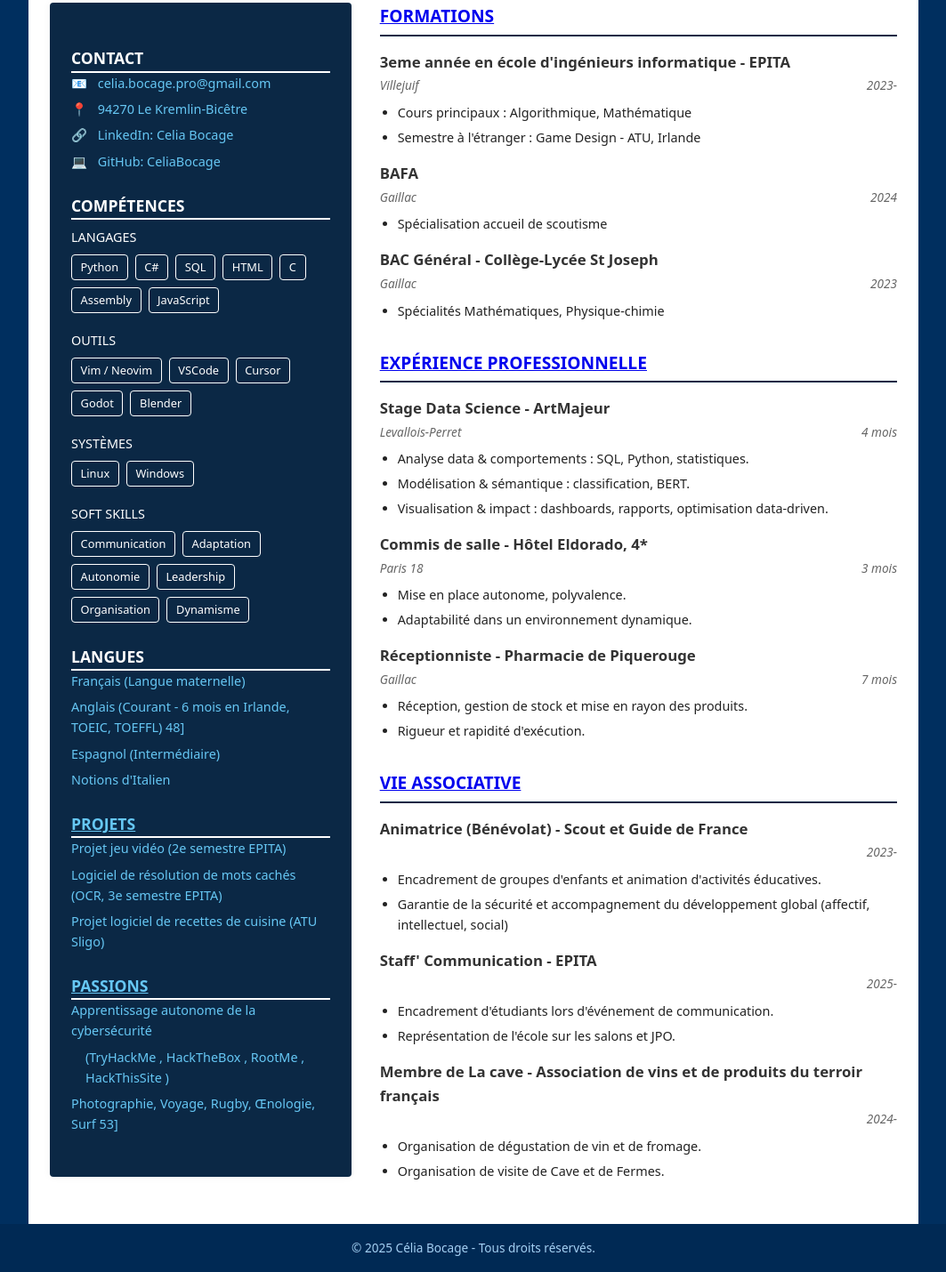
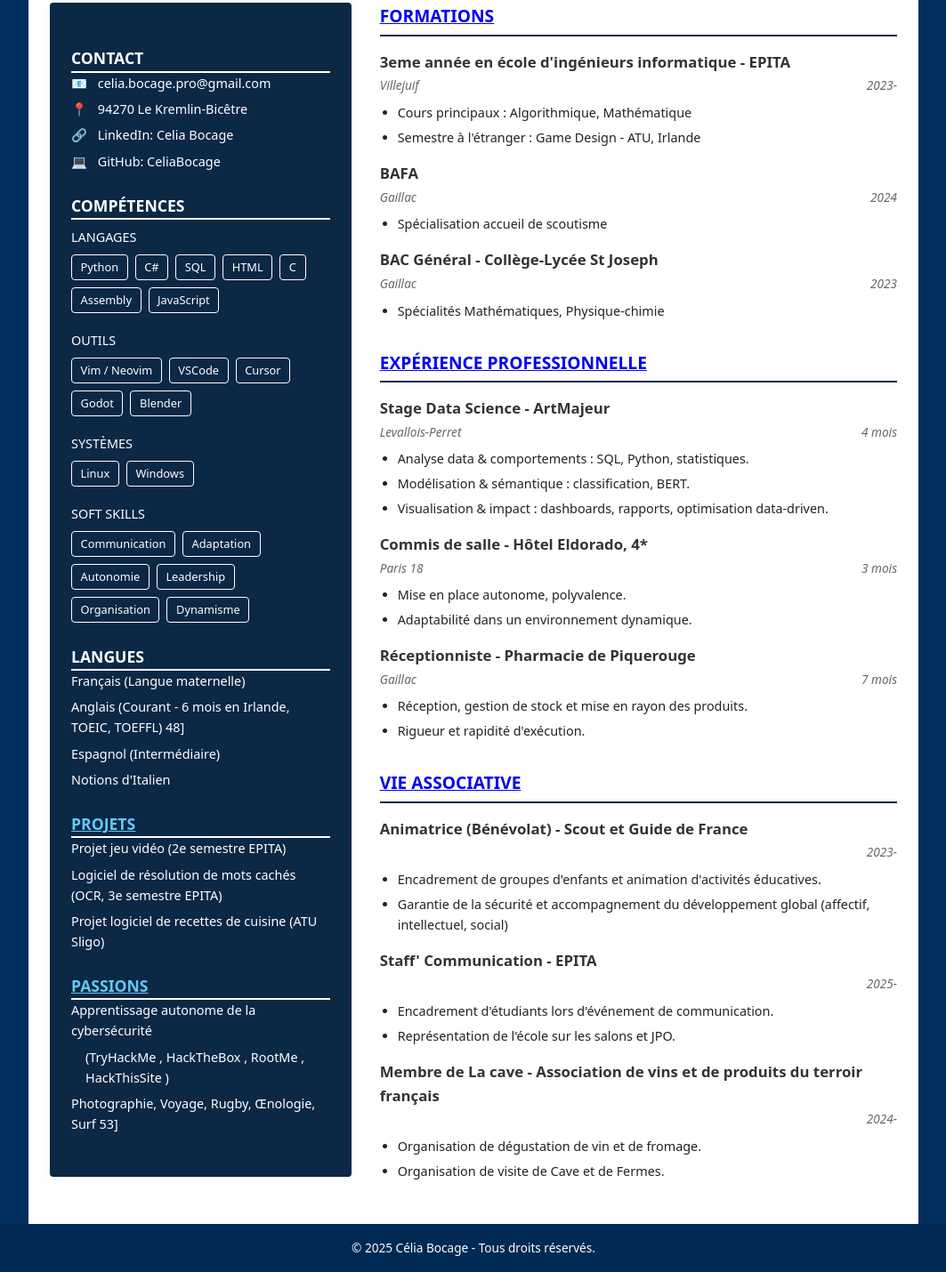
Before and after one commit to CeliaBocage/CeliaBocage.github.io, a plain HTML site: page index.html in a window 1280 px wide. Shown: the part 355-1785 px from the top of the page at 89% size, without its empty margins (108-1171 px from the left). Drawn offline with Linux system fonts and the light colour scheme.

Commit message:
recalibrage esthetique

```diff
--- a/assets/css/style.css
+++ b/assets/css/style.css
@@ -190,12 +190,12 @@ main h1 {
   margin-bottom: 1.5rem;
 }
 .contact-block li {
-  color: #66c7f4;
+  color: #ffffff;
   font-size: 0.9rem;
   margin-bottom: 0.4rem;
 }
 .contact-block li a {
-  color: #66c7f4; /* Liens en bleu clair dans la sidebar */
+  color: #ffffff; /* Liens en bleu clair dans la sidebar */
   text-decoration: none;
 }
 .contact-block .contact-icon {
@@ -298,7 +298,7 @@ footer {
   text-align: center;
   font-size: 0.85rem;
   padding: 1rem;
-  color: #a5d0f3; /* Couleur de texte claire */
+  color: #ffffff; /* Couleur de texte claire */
   background: #002954; /* Couleur de fond foncée pour le footer */
   margin-top: auto; /* Permet au footer d'être poussé vers le bas dans le flex container (.site-wrapper) */
 }
```
